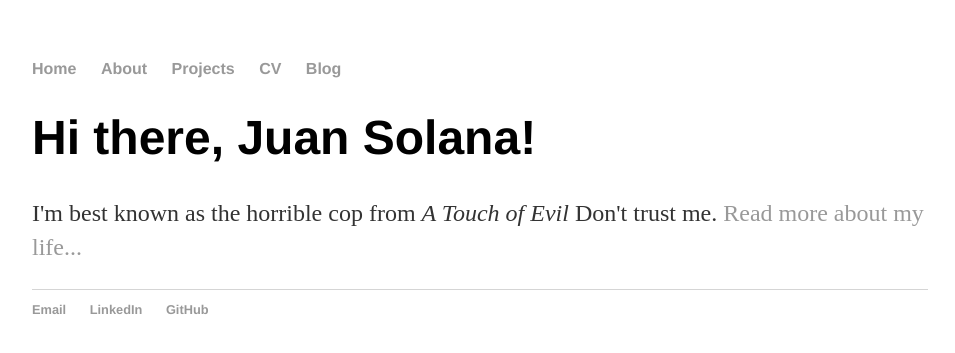
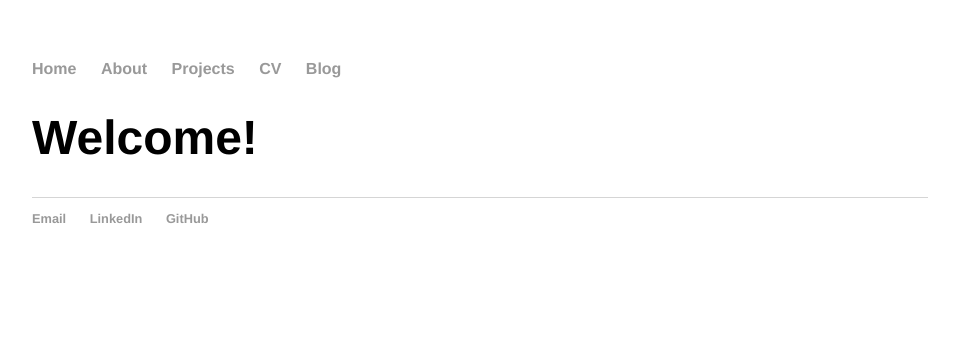
Before and after one commit to juansolana/juansolana.github.io, a Jekyll site: the page built from index.html, in a window 1280 px wide. Shown: the top 353 px of the page, without its empty margins (160-1115 px from the left). Built offline with Jekyll 4.4.1, drawn with Linux system fonts in a browser that asks for light colours.

Commit message:
Update index.html

```diff
--- a/index.html
+++ b/index.html
@@ -3,6 +3,5 @@ layout: default
 title: Juan Solana
 ---
 <div class="blurb">
-	<h1>Hi there, Juan Solana!</h1>
-	<p>I'm best known as the horrible cop from <em>A Touch of Evil</em> Don't trust me. <a href="/about">Read more about my life...</a></p>
+	<h1>Welcome!</h1>
 </div><!-- /.blurb -->
```
